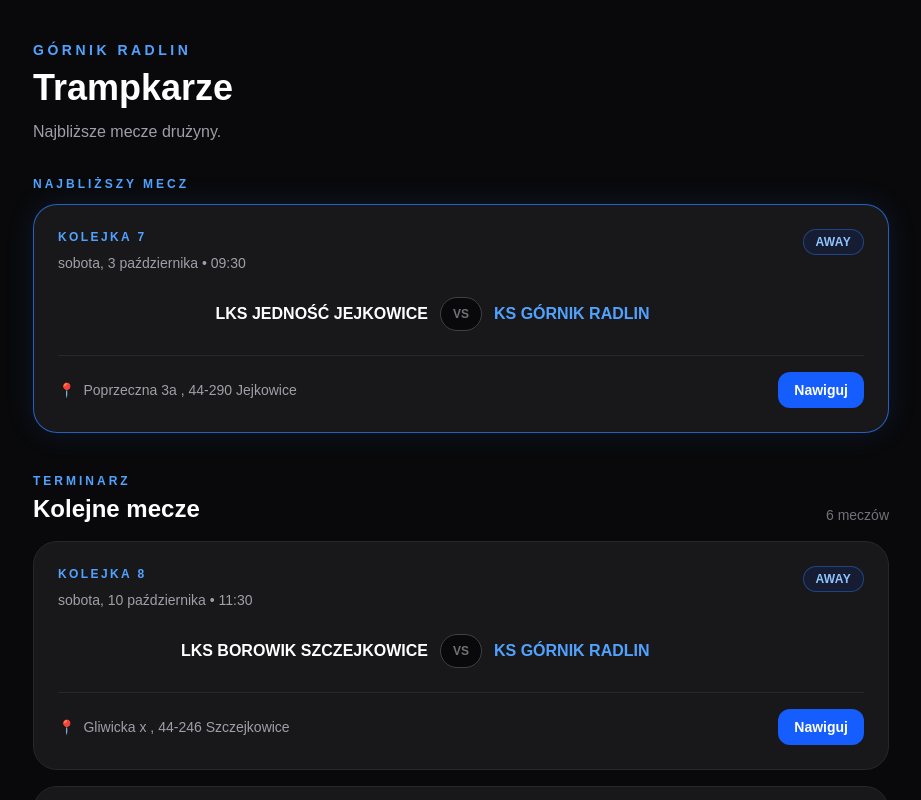
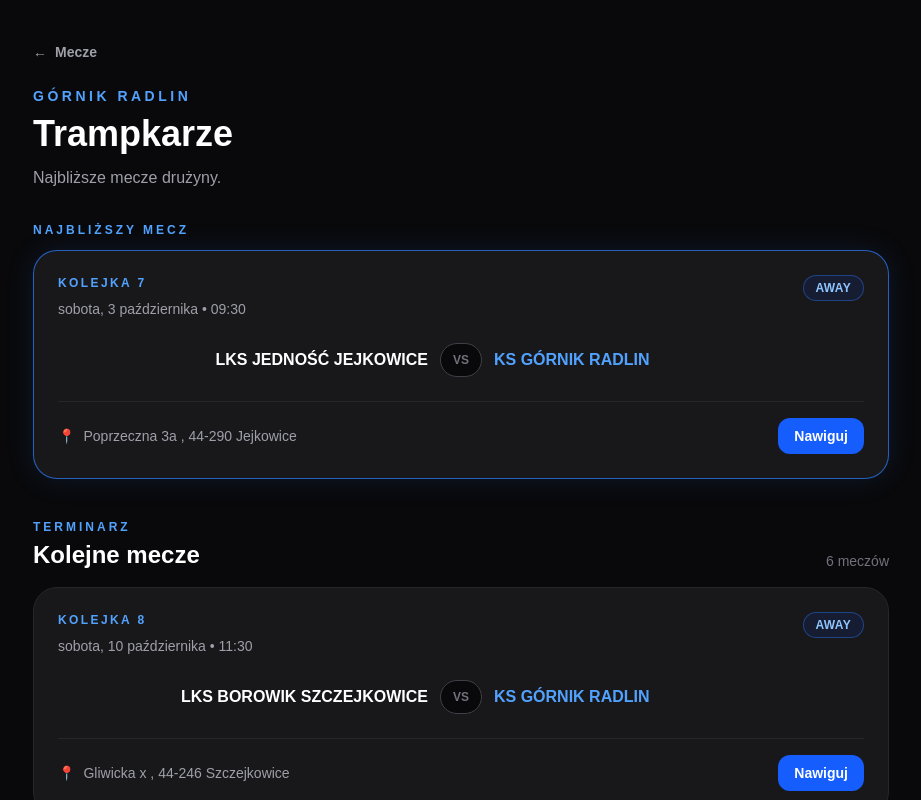
Before and after one commit to adiczq/mecze, a Next.js app: page /trampkarze in a window 1280 px wide. Shown: the top 800 px of the page, without its empty margins (179-1100 px from the left). Built offline with nearby package versions, Linux system fonts and the light colour scheme.

Commit message:
Improve match schedule UI and navigation

```diff
--- a/src/app/seniorzy/page.tsx
+++ b/src/app/seniorzy/page.tsx
@@ -1,6 +1,7 @@
 import MatchList from "@/components/MatchList";
 import matchesData from "@/data/seniorzy.json";
 import type { Match } from "@/lib/types";
+import Link from "next/link";
 
 export default function SeniorzyPage() {
   const matches = matchesData as Match[];
@@ -8,6 +9,13 @@ export default function SeniorzyPage() {
   return (
     <main className="min-h-screen bg-zinc-950 text-white">
       <div className="mx-auto max-w-4xl px-5 py-10">
+        <Link
+          href="/"
+          className="mb-6 inline-flex items-center gap-2 text-sm font-semibold text-zinc-400 transition hover:text-blue-400"
+        >
+          <span>←</span>
+          <span>Mecze</span>
+        </Link>
         <p className="text-sm font-bold uppercase tracking-[0.25em] text-blue-400">
           Górnik Radlin
         </p>
--- a/src/app/trampkarze/page.tsx
+++ b/src/app/trampkarze/page.tsx
@@ -1,3 +1,4 @@
+import Link from "next/link";
 import MatchList from "@/components/MatchList";
 import matchesData from "@/data/trampkarze.json";
 import type { Match } from "@/lib/types";
@@ -8,6 +9,13 @@ export default function TrampkarzePage() {
   return (
     <main className="min-h-screen bg-zinc-950 text-white">
       <div className="mx-auto max-w-4xl px-5 py-10">
+        <Link
+          href="/"
+          className="mb-6 inline-flex items-center gap-2 text-sm font-semibold text-zinc-400 transition hover:text-blue-400"
+        >
+          <span>←</span>
+          <span>Mecze</span>
+        </Link>
         <p className="text-sm font-bold uppercase tracking-[0.25em] text-blue-400">
           Górnik Radlin
         </p>
--- a/src/app/zaki/page.tsx
+++ b/src/app/zaki/page.tsx
@@ -1,3 +1,4 @@
+import Link from "next/link";
 import MatchList from "@/components/MatchList";
 import matchesData from "@/data/zaki.json";
 import type { Match } from "@/lib/types";
@@ -8,15 +9,20 @@ export default function ZakiPage() {
   return (
     <main className="min-h-screen bg-zinc-950 text-white">
       <div className="mx-auto max-w-4xl px-5 py-10">
+        <Link
+          href="/"
+          className="mb-6 inline-flex items-center gap-2 text-sm font-semibold text-zinc-400 transition hover:text-blue-400"
+        >
+          <span>←</span>
+          <span>Mecze</span>
+        </Link>
         <p className="text-sm font-bold uppercase tracking-[0.25em] text-blue-400">
           Górnik Radlin
         </p>
 
         <h1 className="mt-2 text-4xl font-black">Żaki</h1>
 
-        <p className="mt-3 text-zinc-400">
-          Najbliższe mecze drużyny.
-        </p>
+        <p className="mt-3 text-zinc-400"> Najbliższe mecze drużyny.</p>
 
         <div className="mt-8">
           <MatchList matches={matches} />
```
Also changed, not shown: 1 other file (tests, documents, lock files or other folders).
